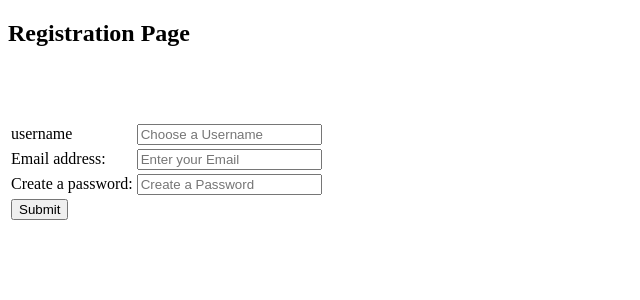
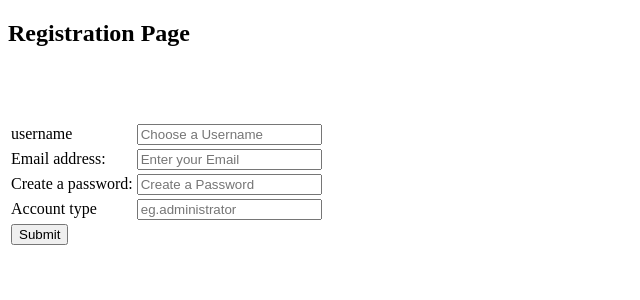
Before and after one commit to mugabekinnocet/wms_4istreams, a PHP site: page /register.php in a window 1280 px wide. Shown: the top 300 px of the page, without its empty margins (0-640 px from the left). Run offline with PHP 8.4, Linux system fonts and the light colour scheme.

Commit message:
Update register.php

```diff
--- a/register.php
+++ b/register.php
@@ -39,6 +39,11 @@
 
 				<br>
 		</tr>
+		<tr>
+			<td>Account type
+				<td><input type="text"  id="type" name="type" placeholder="eg.administrator">
+			</td>
+		</tr>
 
 					<tr>
 					<td><input type="submit" id="button" name="submit" value="Submit"></td>
```
